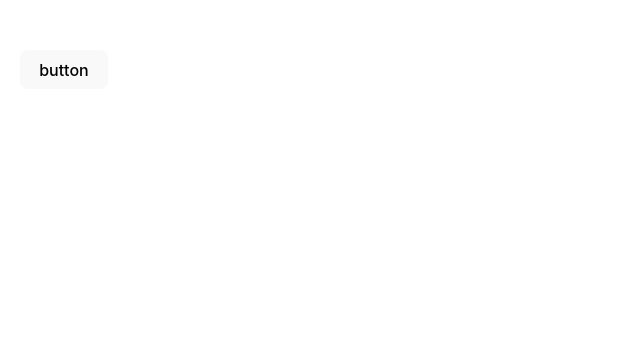
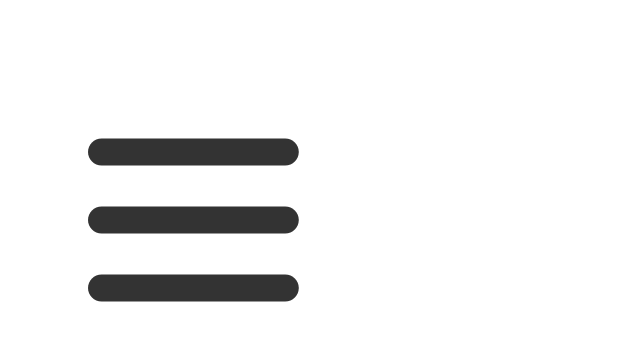
Before and after one commit to Lygerity/todoAppProject, a React (Vite) app: page / in a window 1280 px wide. Shown: the top 340 px of the page, without its empty margins (0-640 px from the left). Built offline with nearby package versions, Linux system fonts and the light colour scheme.

Commit message:
managing the animation

```diff
--- a/package.json
+++ b/package.json
@@ -10,6 +10,7 @@
     "preview": "vite preview"
   },
   "dependencies": {
+    "lottie-react": "^2.4.0",
     "react": "^18.2.0",
     "react-calendar": "^4.6.1",
     "react-dom": "^18.2.0"
--- a/src/Button.tsx
+++ b/src/Button.tsx
@@ -1,6 +1,9 @@
 // import { useState } from "react"
 import './Button.css'
+import React, { useRef, useState } from 'react';
+import Lottie, { LottieRefCurrentProps } from 'lottie-react';
 import { FunctionComponent, PropsWithChildren } from "react";
+import animationData from './animation/Animation-1701680646366.json'; // Remplacez ceci par le chemin de votre animation JSON
 
 type Props = {
     label: String;
@@ -10,11 +13,52 @@ type Props = {
 
 const Button: FunctionComponent<Props> = (props: Props)=>{
 
+    const [isPlaying, setIsPlaying] = useState(false);
+    const [currentFrame, setCurrentFrame] = useState(1);
 
+    const animationRef = React.useRef<LottieRefCurrentProps>(null);
+
+    const handleClick = () => {
+        // if(typeof props != undefined){
+        //     console.log("on est laaaa");
+        //     props.onClick;
+        // }
+        if (animationRef.current) {
+            const targetFrame = currentFrame === 1 ? 69 : 1;
+
+            setIsPlaying(false);
+            animationRef.current.setDirection(1);
+
+            // Animation de transition de 10 frames entre les deux frames
+            animationRef.current.playSegments([currentFrame, targetFrame + 1], true);
+            setTimeout(() => {
+                if(animationRef.current){animationRef.current.playSegments([targetFrame, targetFrame + 1], true);}
+            }, 900); // Ajustez la durée de transition selon vos besoins
+
+            setCurrentFrame(targetFrame);
+        }
+      };
+
+    const handleComplete = () => {
+        if (animationRef.current) {
+            setIsPlaying(true);
+            animationRef.current.setDirection(1); // Assurez-vous que la direction est vers l'avant
+            animationRef.current.play();
+        }
+    };
     return(
         <>
         <div className="button" >
-            <button onClick={props.onClick}>button</button>
+            {/* <button onClick={props.onClick}>button</button> */}
+            <Lottie
+                lottieRef={animationRef}
+                animationData={animationData}
+                loop={true}
+                autoplay={isPlaying}
+                onClick={handleClick} // && props.onClick}
+                onComplete={handleComplete}
+            />
+
         </div>
         <p>{props.isClicked}</p>
         </>
--- a/src/SideBar.css
+++ b/src/SideBar.css
@@ -37,7 +37,11 @@
   /* margin-bottom: 20px; */
 }
 
-
+.react-calendar__navigation{
+    display: flex;
+    justify-content: center;
+    align-items: center;
+}
 
 /*----------Calendar----------*/
 /*-- boutons de navigation --*/
--- a/src/SideBar.tsx
+++ b/src/SideBar.tsx
@@ -44,6 +44,9 @@ const SideBar = () => {
         setIsClicked(!isClicked)
     }
 
+    const handleDayClick = (date: any) => {
+        console.log('Jour sélectionné:', date + typeof date );
+      };
 
         return(
             <div>
@@ -53,7 +56,7 @@ const SideBar = () => {
                     </div>
 
                     <div className={classSCalendar}>
-                        <Calendar onClickDay={()=>console.log('jour')}/>
+                        <Calendar onClickDay={handleDayClick}/> {/* sur un click accéder à une page task day */}
                     </div>
 
                     <div className={classMenu}>
```
Also changed, not shown: src/animation/Animation-1701680646366.json (added, +1 -0 lines), 1 other file (tests, documents, lock files or other folders).
